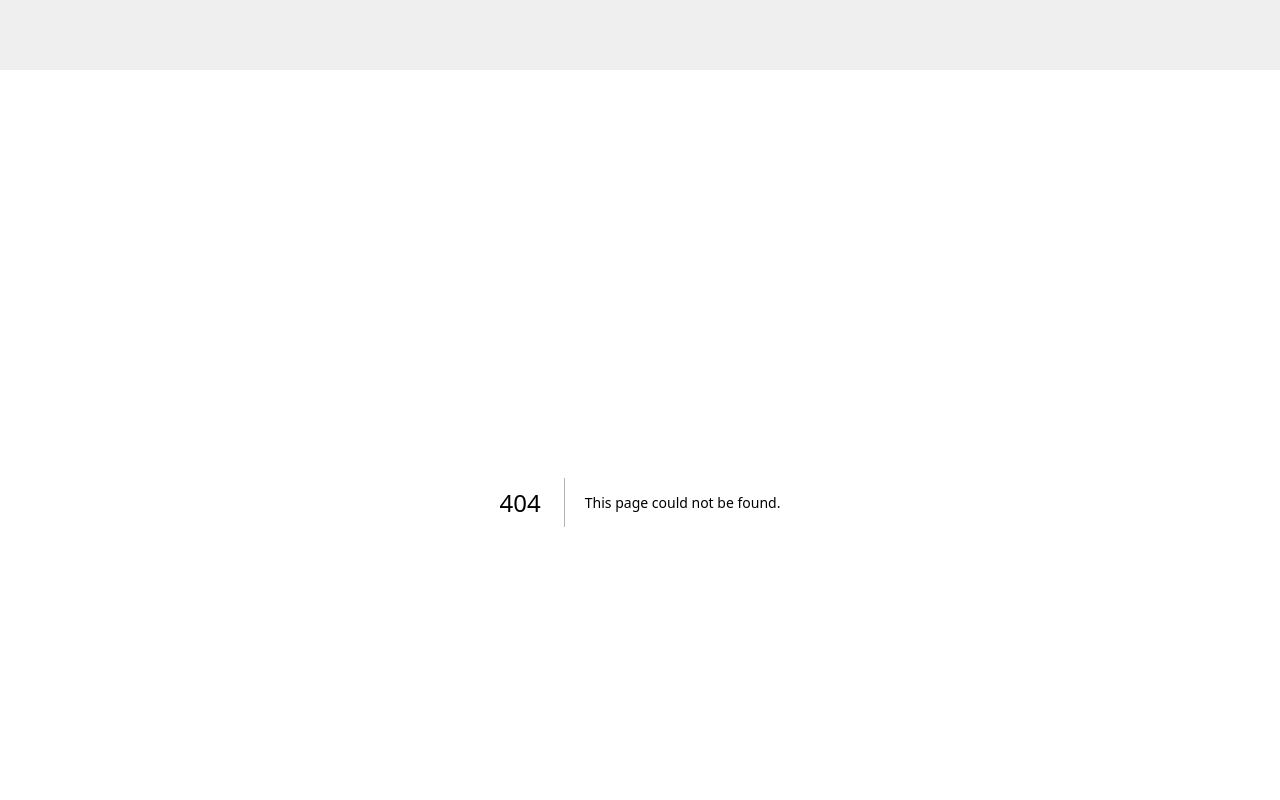
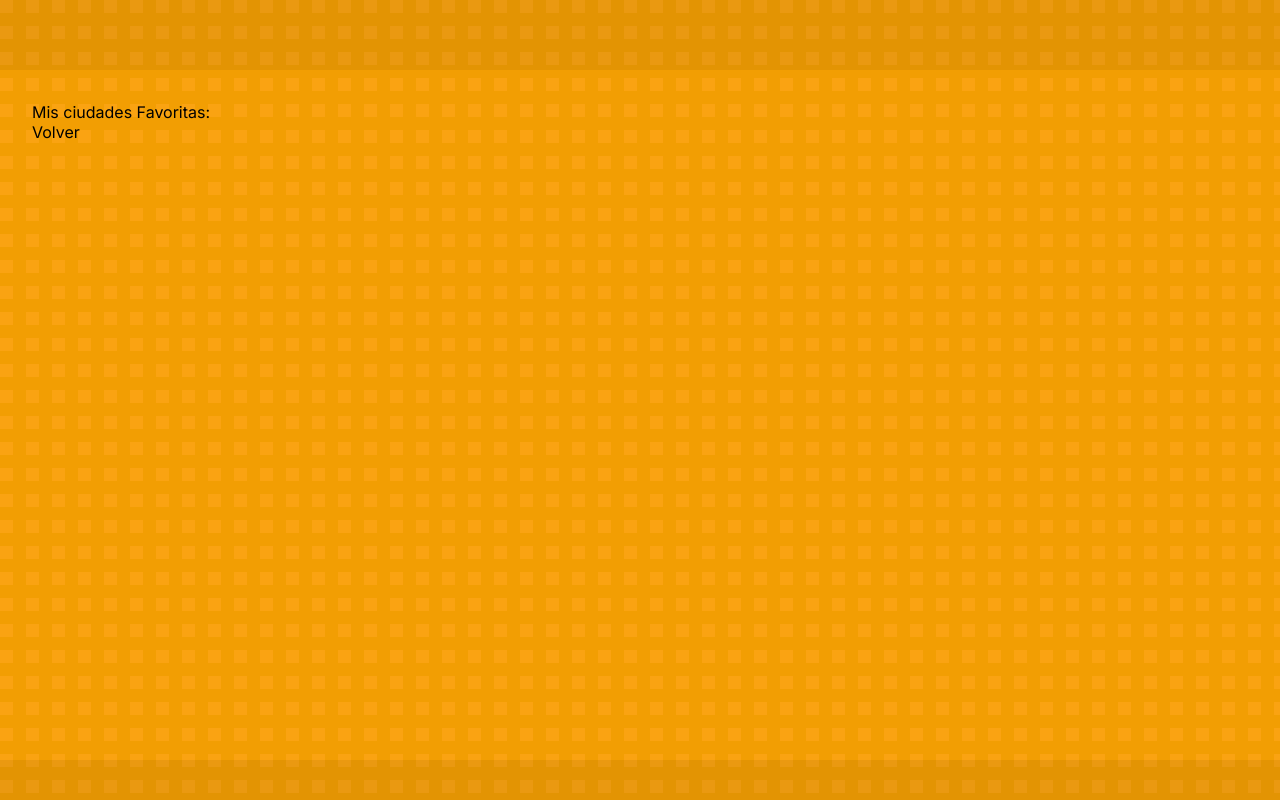
Before and after one commit to maxidefilippis/wheater-app, a Next.js app: page /favorites in a window 1280 px wide. Before the commit this address had no page. Shown: the top 800 px of the page. Built offline with nearby package versions, Linux system fonts and the light colour scheme.

Commit message:
created favorites page

```diff
--- /dev/null
+++ b/src/app/favorites/page.module.css
@@ -0,0 +1,5 @@
+.favContainer {
+    display: grid;
+    grid-template-columns: repeat(auto-fit, minmax(min(250px, 100%), 1fr));
+    gap: 2rem;
+}
--- /dev/null
+++ b/src/app/favorites/page.tsx
@@ -0,0 +1,23 @@
+'use client';
+import { CityCard } from '@/components/cityCard';
+import { useAppContext } from '@/context';
+import styles from './page.module.css';
+import Link from 'next/link';
+
+export default function Favorites() {
+    const { favorites, handleFavorite } = useAppContext();
+
+    return (
+        <div className={styles.favorites}>
+            <p>Mis ciudades Favoritas:</p>
+            <div className={styles.favContainer}>
+                {favorites.map((city) => (
+                    <CityCard key={city.id} city={city} favorites={favorites} handleFavorite={handleFavorite} />
+                ))}
+            </div>
+            <Link href={'/'}>
+                <p>Volver</p>
+            </Link>
+        </div>
+    );
+}
```
